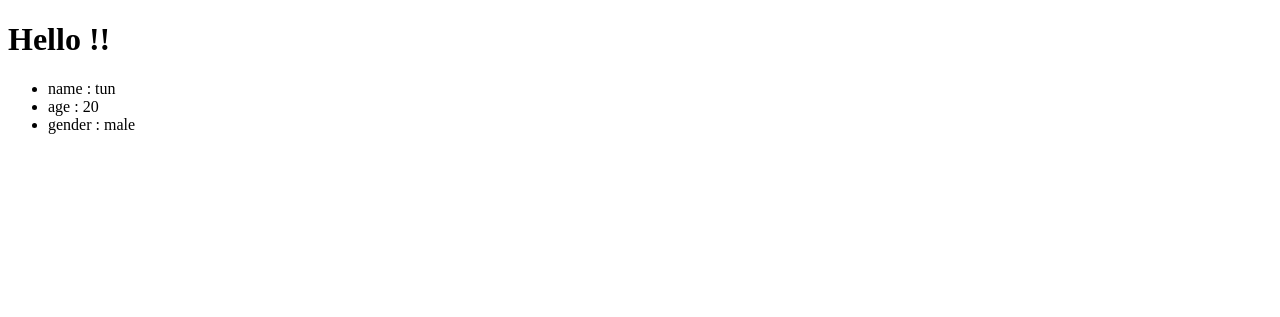
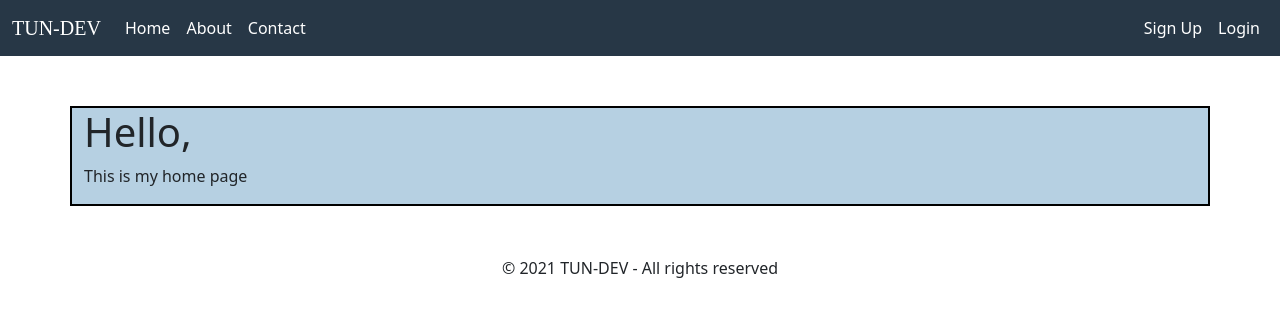
Before and after one commit to tunlaton11/demo_django, a Django app: page / in a window 1280 px wide. Shown: the top 317 px of the page. Run offline with Django 3.2, Linux system fonts and the light colour scheme; some libraries are stand-ins or nearby versions.

Commit message:
้commit

```diff
--- a/project_01/project_01/settings.py
+++ b/project_01/project_01/settings.py
@@ -118,3 +118,5 @@ USE_TZ = True
 # https://docs.djangoproject.com/en/3.1/howto/static-files/
 
 STATIC_URL = '/static/'
+
+STATICFILES_DIRS = [BASE_DIR / "static",'/static',]
--- a/project_01/project_01/templates/index.html
+++ b/project_01/project_01/templates/index.html
@@ -1,18 +1,8 @@
-<!DOCTYPE html>
-<html lang="en">
-<head>
-    <meta charset="UTF-8">
-    <meta name="viewport" content="width=device-width, initial-scale=1.0">
-    <title>Web Project 01</title>
-</head>
-<body>
-    <h1>Hello !!</h1>
-    <ul>
-        {% for i, j in data.items %}
-            <li>{{ i }} : {{ j }}</li>
+{% extends 'main.html' %}
 
-        {% endfor %}
+{% block title %}Home page{% endblock %}
 
-    </ul>
-</body>
-</html>
+{% block content %}
+    <h1>Hello,</h1>
+    <p>This is my home page</p>
+{% endblock %}
--- a/project_01/project_01/templates/main.html
+++ b/project_01/project_01/templates/main.html
@@ -3,7 +3,7 @@
     <head>
         <meta charset="UTF-8">
         <meta name="viewport" content="width=device-width, initial-scale=1.0">
-    <title>Document</title>
+        <title>{% block title %}main nav{% endblock %}</title>
         <link
             href="https://cdn.jsdelivr.net/npm/bootstrap@5.0.0-beta1/dist/css/bootstrap.min.css"
             rel="stylesheet"
@@ -13,32 +13,62 @@
             src="https://cdn.jsdelivr.net/npm/bootstrap@5.0.0-beta1/dist/js/bootstrap.bundle.min.js"
             integrity="sha384-ygbV9kiqUc6oa4msXn9868pTtWMgiQaeYH7/t7LECLbyPA2x65Kgf80OJFdroafW"
             crossorigin="anonymous"></script>
+        <script
+            src="https://cdn.jsdelivr.net/npm/@popperjs/core@2.5.4/dist/umd/popper.min.js"
+            integrity="sha384-q2kxQ16AaE6UbzuKqyBE9/u/KzioAlnx2maXQHiDX9d4/zp8Ok3f+M7DPm+Ib6IU"
+            crossorigin="anonymous"></script>
+        <script
+            src="https://cdn.jsdelivr.net/npm/bootstrap@5.0.0-beta1/dist/js/bootstrap.min.js"
+            integrity="sha384-pQQkAEnwaBkjpqZ8RU1fF1AKtTcHJwFl3pblpTlHXybJjHpMYo79HY3hIi4NKxyj"
+            crossorigin="anonymous"></script>
     </head>
     <body>
-    <nav class="navbar navbar-dark bg-dark">
+        <nav class="navbar navbar-expand-lg navbar-dark"
+            style="background-color:#273746 ;">
             <div class="container-fluid">
-        <button class="navbar-toggler" type="button" data-bs-toggle="collapse" data-bs-target="#navbarTogglerDemo03" aria-controls="navbarTogglerDemo03" aria-expanded="false" aria-label="Toggle navigation">
+                <a class="navbar-brand" href="{% url 'home' %}"
+                    style="font-family:Fira Code">TUN-DEV</a>
+                <button class="navbar-toggler" type="button"
+                    data-bs-toggle="collapse"
+                    data-bs-target="#navbarNavDropdown"
+                    aria-controls="navbarNavDropdown" aria-expanded="false"
+                    aria-label="Toggle navigation">
                     <span class="navbar-toggler-icon"></span>
                 </button>
-        <a class="navbar-brand" href="#">Navbar</a>
-        <div class="collapse navbar-collapse" id="navbarTogglerDemo03">
+                <div class="collapse navbar-collapse" id="navbarNavDropdown">
                     <ul class="navbar-nav me-auto mb-2 mb-lg-0">
                         <li class="nav-item">
-              <a class="nav-link active" aria-current="page" href="#">Home</a>
+                            <a class="nav-link active" aria-current="page" href="{% url 'home' %}">Home</a>
                         </li>
                         <li class="nav-item">
-              <a class="nav-link" href="#">Link</a>
+                            <a class="nav-link active" href="{% url 'about' %}">About</a>
                         </li>
                         <li class="nav-item">
-              <a class="nav-link disabled" href="#" tabindex="-1" aria-disabled="true">Disabled</a>
+                            <a class="nav-link active" href="{% url 'contact'%}">Contact</a>
                         </li>
                     </ul>
-          <form class="d-flex">
-            <input class="form-control me-2" type="search" placeholder="Search" aria-label="Search">
-            <button class="btn btn-outline-success" type="submit">Search</button>
-          </form>
+                    <ul class="nav navbar-nav">
+                        <li class="nav-item">
+                            <a class="nav-link active" href="#"><span class="fas fa-user"></span> Sign Up</a>
+                        </li>
+                        <li class="nav-item">
+                            <a class="nav-link active" href="#"><span class="fas fa-sign-in-alt"></span> Login</a>
+                        </li>
+                    </ul>
+
+
                 </div>
+
+
+            </nav>
+            <div class='container' style='margin: 50px
+                auto;background-color:#B6D0E2; border: 2px solid black'>
+                {% block content %}
+                {% endblock %}
             </div>
-    </nav>
+
+            <footer style="margin: 30px 20px; text-align: center">
+                &copy; 2021 TUN-DEV - All rights reserved
+            </footer>
         </body>
     </html>
--- a/project_01/project_01/urls.py
+++ b/project_01/project_01/urls.py
@@ -19,7 +19,8 @@ from project_01 import views
 
 urlpatterns = [
     path('admin/', admin.site.urls),
-    path('', views.home, name = 'index'),
-    path('about/',views.about, name='about')
+    path('', views.home, name = 'home'),
+    path('about/',views.about, name='about'),
+    path('contact/', views.contact, name='contact')
 
 ]
--- a/project_01/project_01/views.py
+++ b/project_01/project_01/views.py
@@ -9,4 +9,13 @@ def home(request):
 
 
 def about(request):
-    return render(request, "main.html")
+    return render(request, "about.html")
+
+
+def contact(request):
+    contact = {
+                "Name": "Tunlaton Wongchai",
+                "Email": "tunlaton11@gmail.com",
+                "Tel.": "0640656605"
+            }
+    return render(request, "contact.html", {"contact":contact})
```
Also changed, not shown: learn_html_css/test.html (+38 -2 lines), project_01/project_01/templates/about.html (+6 -12 lines), project_01/project_01/templates/contact.html (added, +14 -0 lines), learn_html_css/1.jpg (added), project_01/static/me.jpg (added). Lines whose indentation alone changed are shown as unchanged.
